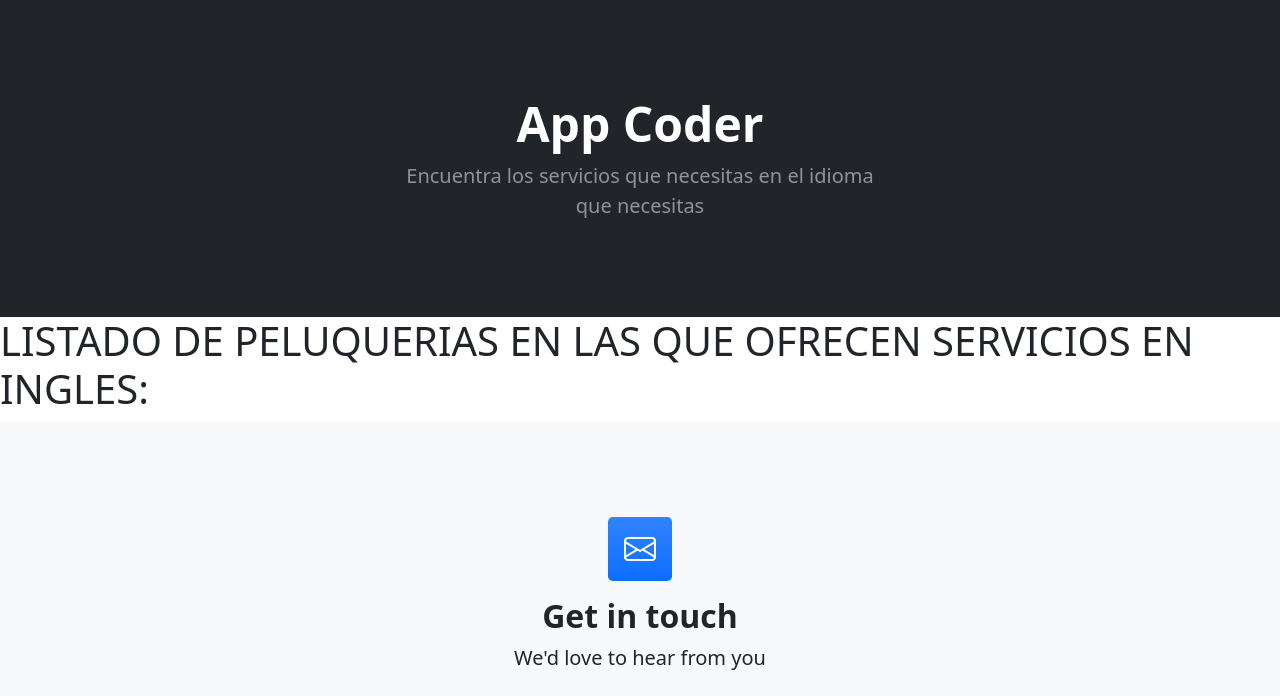
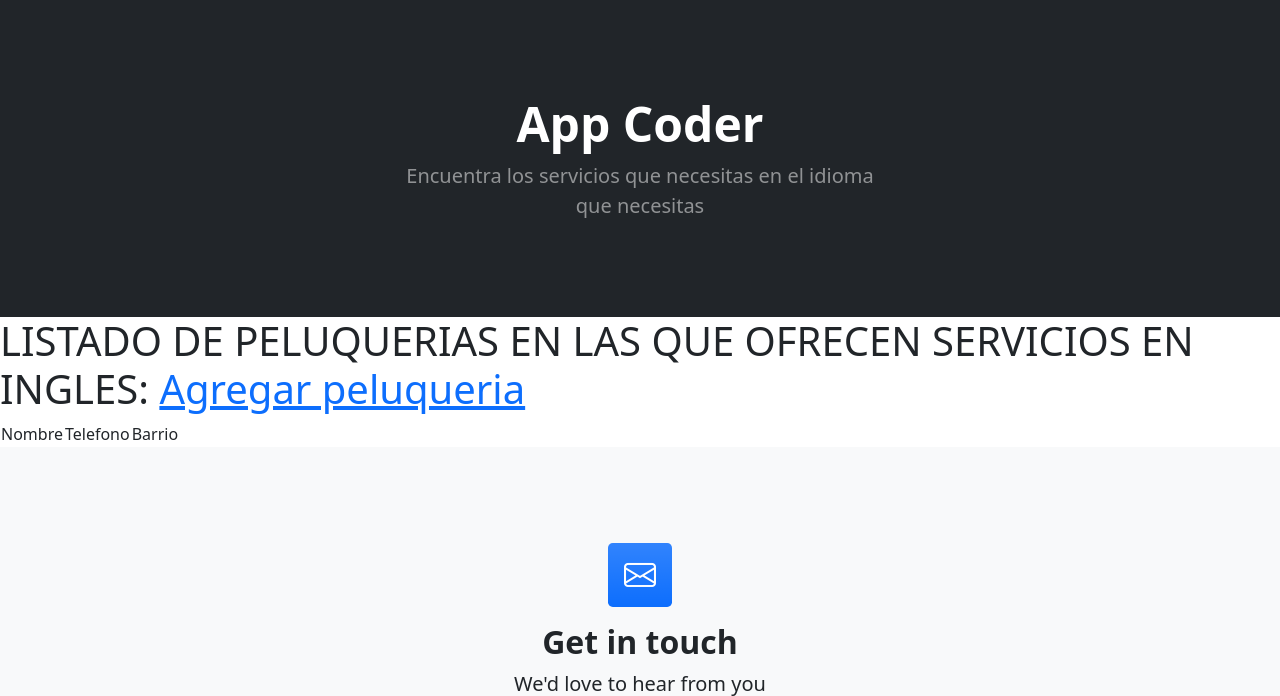
Before and after one commit to RocioColino/Entrega1-RocioColino, a Django app: page /appcoder/peluquerias/ in a window 1280 px wide. Shown: the part 57-753 px from the top of the page. Run offline with Django 4.2, Linux system fonts and the light colour scheme; data that the repository does not hold is empty; some libraries are stand-ins or nearby versions.

Commit message:
Agregue el formulario para peluquerias

```diff
--- a/Entrega1/AppCoder/forms.py
+++ b/Entrega1/AppCoder/forms.py
@@ -6,3 +6,8 @@ class NuevoDoctor(forms.ModelForm):
     class Meta:
         model=Doctores
         fields='__all__'
+
+class NuevaPeluqueria(forms.ModelForm):
+    class Meta:
+        model=Peluquerias
+        fields='__all__'
--- a/Entrega1/AppCoder/templates/AppCoder/peluquerias.html
+++ b/Entrega1/AppCoder/templates/AppCoder/peluquerias.html
@@ -7,7 +7,23 @@
     <body>
      <h1>
         LISTADO DE PELUQUERIAS EN LAS QUE OFRECEN SERVICIOS EN INGLES:
+        <a href="{% url 'nuevapeluqueria' %}">Agregar peluqueria</a>
 
+     </h1>
+     <table>
+       <thead>
+           <td>Nombre</td>
+           <td>Telefono</td>
+           <td>Barrio</td>
+       </thead>
+       {% for peluqueria in peluquerias %}
+       <tr>
+           <td>{{ peluqueria.nombre }}</td>
+           <td>{{ peluqueria.telefono }}</td>
+           <td>{{ peluqueria.barrio }}</td>
+       </tr>
+       {% endfor %}
+     </table>
 
      </h1>
 
--- a/Entrega1/AppCoder/urls.py
+++ b/Entrega1/AppCoder/urls.py
@@ -8,5 +8,6 @@ urlpatterns = [
     path('doctores/', views.doctores, name="doctores"),
     path('restaurantes/', views.restaurantes, name="restaurantes"),
     path('peluquerias/',views.peluquerias, name="peluquerias"),
-    path('nuevodoctor/',views.nuevodoctor, name="nuevodoctor" )
+    path('nuevodoctor/',views.nuevodoctor, name="nuevodoctor" ),
+    path('nuevapeluqueria/', views.nuevapeluqueria, name="nuevapeluqueria"),
 ]
--- a/Entrega1/AppCoder/views.py
+++ b/Entrega1/AppCoder/views.py
@@ -16,7 +16,8 @@ def restaurantes(request):
     return render(request,'AppCoder/restaurantes.html',{})
 
 def peluquerias(request):
-    return render(request,'AppCoder/peluquerias.html',{})
+    peluquerias=Peluquerias.objects.all()
+    return render(request,'AppCoder/peluquerias.html',{"peluquerias":peluquerias})
 
 def nuevodoctor(request):
     if request.method == "POST":
@@ -27,3 +28,13 @@ def nuevodoctor(request):
     else:
         form = NuevoDoctor()
     return render(request, 'AppCoder/nuevodoctor.html',{"form":form})
+
+def nuevapeluqueria(request):
+    if request.method == "POST":
+        form = NuevaPeluqueria(request.POST)
+        if form.is_valid:
+            form.save()
+            return redirect('peluquerias')
+    else:
+        form = NuevaPeluqueria()
+    return render(request, 'AppCoder/nuevapeluqueria.html',{"form":form})
```
Also changed, not shown: Entrega1/AppCoder/templates/AppCoder/nuevapeluqueria.html (added, +14 -0 lines).
